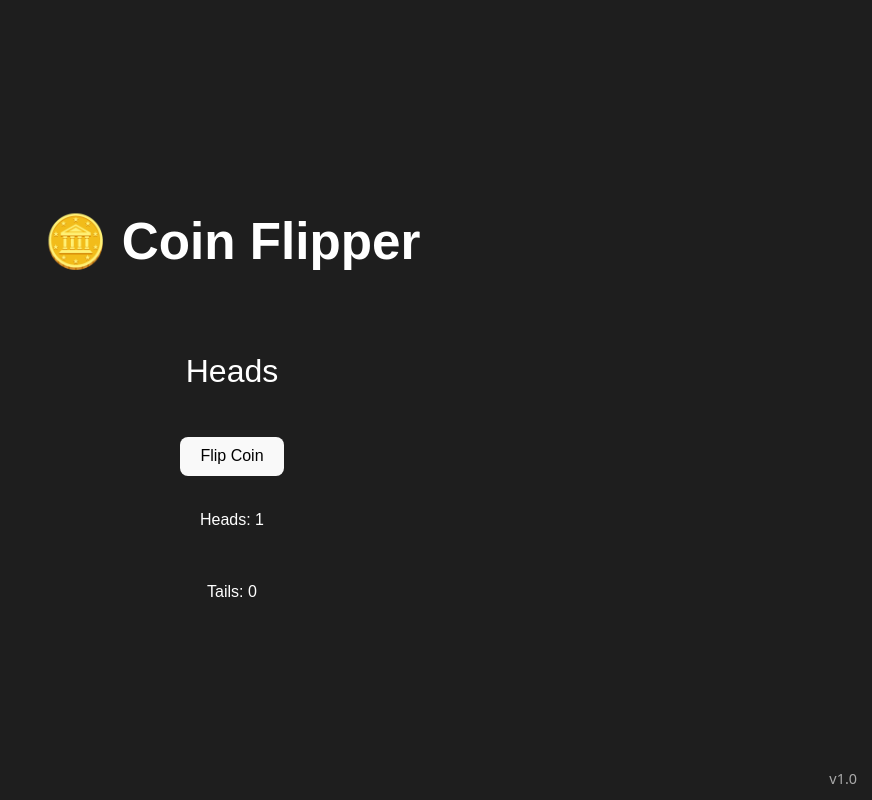
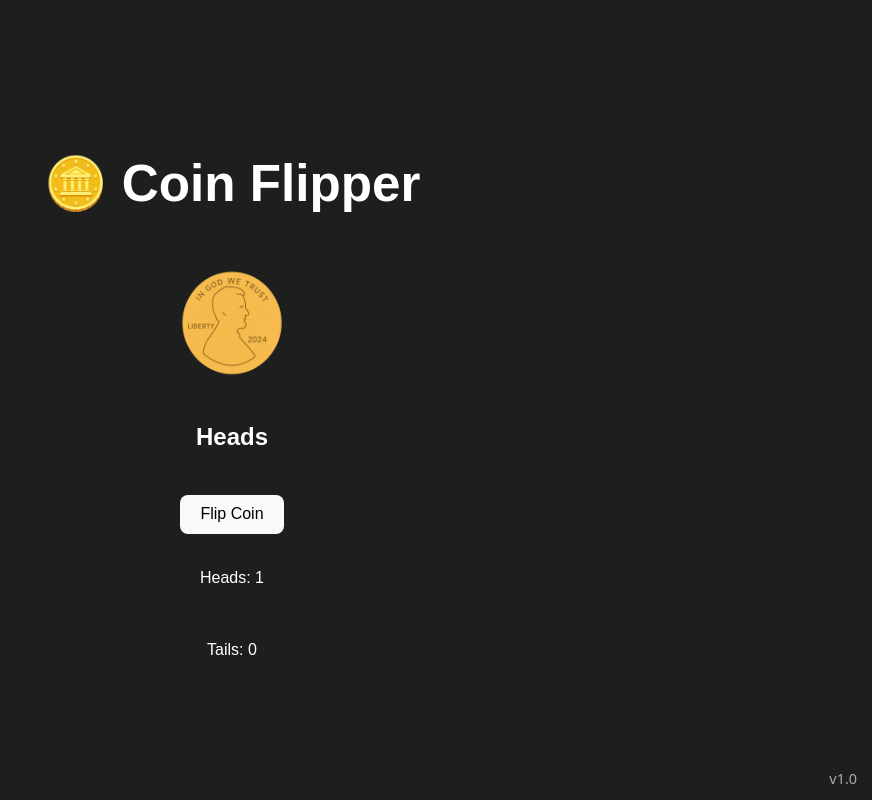
Before and after one commit to Maxibear18/coinflipper, a React (Vite) app in the folder coinflipper/: page / in a window 1280 px wide. Both pictures are taken after a click on the button "Flip Coin". Shown: the whole page, without its empty margins (408-1280 px from the left). Built offline with nearby package versions, Linux system fonts and the light colour scheme.

Commit message:
added coin pngs and added flipping animation

```diff
--- a/coinflipper/src/App.css
+++ b/coinflipper/src/App.css
@@ -1,4 +1,4 @@
-/* Full-screen flex container */
+/* Full-screen layout and centering */
 .app-container {
   display: flex;
   justify-content: center;
@@ -11,7 +11,7 @@
   overflow: hidden;
 }
 
-/* App box centered inside */
+/* Centered app box */
 .app {
   text-align: center;
   font-family: sans-serif;
@@ -21,22 +21,48 @@
   gap: 1rem;
 }
 
-/* Coin visual */
-.coin {
-  font-size: 2rem;
-  height: 100px;
-  display: flex;
-  align-items: center;
-  justify-content: center;
-  transition: transform 1s;
+/* Coin container with perspective */
+.coin-container {
+  width: 120px;
+  height: 120px;
+  perspective: 1000px;
+  margin-bottom: 10px;
 }
 
-/* Flip animation */
-.flip {
-  transform: rotateY(720deg);
+/* Coin image styling */
+.coin-img {
+  width: 100%;
+  height: 100%;
+  border-radius: 50%;
+  animation: none;
 }
 
-/* Version number bottom-right */
+/* Apply animation when flipping */
+.flipping .coin-img {
+  animation: flipUp 0.8s ease-in-out forwards;
+}
+
+/* Coin flip animation keyframes */
+@keyframes flipUp {
+  0% {
+    transform: translateY(0) rotateX(0);
+  }
+  50% {
+    transform: translateY(-150px) rotateX(720deg);
+  }
+  100% {
+    transform: translateY(0) rotateX(1440deg);
+  }
+}
+
+/* Text result after flip */
+.result-text {
+  font-size: 1.5rem;
+  font-weight: bold;
+  margin-top: 10px;
+}
+
+/* Version label at bottom right */
 .version-label {
   position: fixed;
   bottom: 10px;
--- a/coinflipper/src/App.jsx
+++ b/coinflipper/src/App.jsx
@@ -1,4 +1,4 @@
-import { useState } from "react";
+import { useState, useEffect } from "react";
 import "./App.css";
 
 function App() {
@@ -6,25 +6,40 @@ function App() {
   const [headsCount, setHeadsCount] = useState(0);
   const [tailsCount, setTailsCount] = useState(0);
   const [flipping, setFlipping] = useState(false);
+  const [showResult, setShowResult] = useState(false);
 
   const flipCoin = () => {
     setFlipping(true);
+    setShowResult(false);
+
     setTimeout(() => {
       const isHeads = Math.random() < 0.5;
-      setResult(isHeads ? "Heads" : "Tails");
+      const outcome = isHeads ? "Heads" : "Tails";
+      setResult(outcome);
       setHeadsCount(c => isHeads ? c + 1 : c);
       setTailsCount(c => !isHeads ? c + 1 : c);
+
+      setTimeout(() => {
         setFlipping(false);
-    }, 1000);
+        setShowResult(true);
+      }, 800);
+    }, 100);
   };
 
   return (
     <div className="app-container">
       <div className="app">
         <h1>🪙 Coin Flipper</h1>
-      <div className={`coin ${flipping ? "flip" : ""}`}>
-        {result && <p>{result}</p>}
+        <div className={`coin-container ${flipping ? "flipping" : ""}`}>
+          {result && (
+            <img
+              src={result === "Heads" ? "/images/heads.png" : "/images/tails.png"}
+              alt={result}
+              className="coin-img"
+            />
+          )}
         </div>
+        {showResult && <p className="result-text">{result}</p>}
         <button onClick={flipCoin} disabled={flipping}>Flip Coin</button>
         <p>Heads: {headsCount}</p>
         <p>Tails: {tailsCount}</p>
```
Also changed, not shown: coinflipper/public/images/heads.png (added), coinflipper/public/images/tails.png (added). Lines whose indentation alone changed are shown as unchanged.
